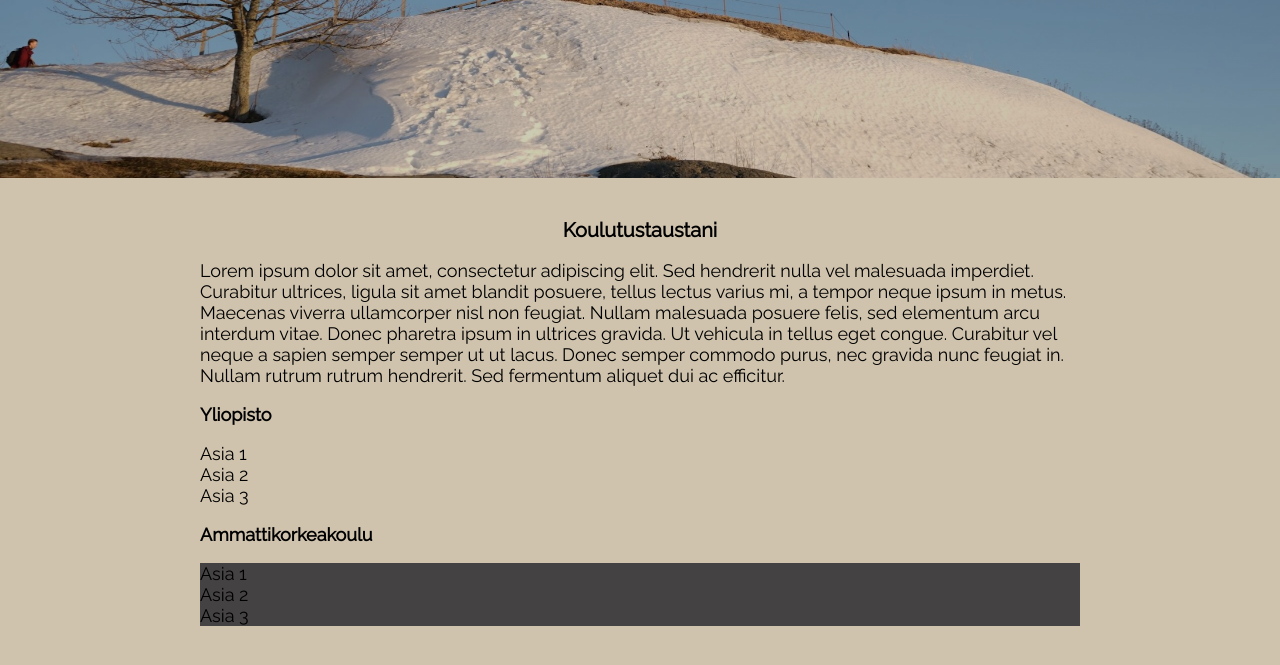
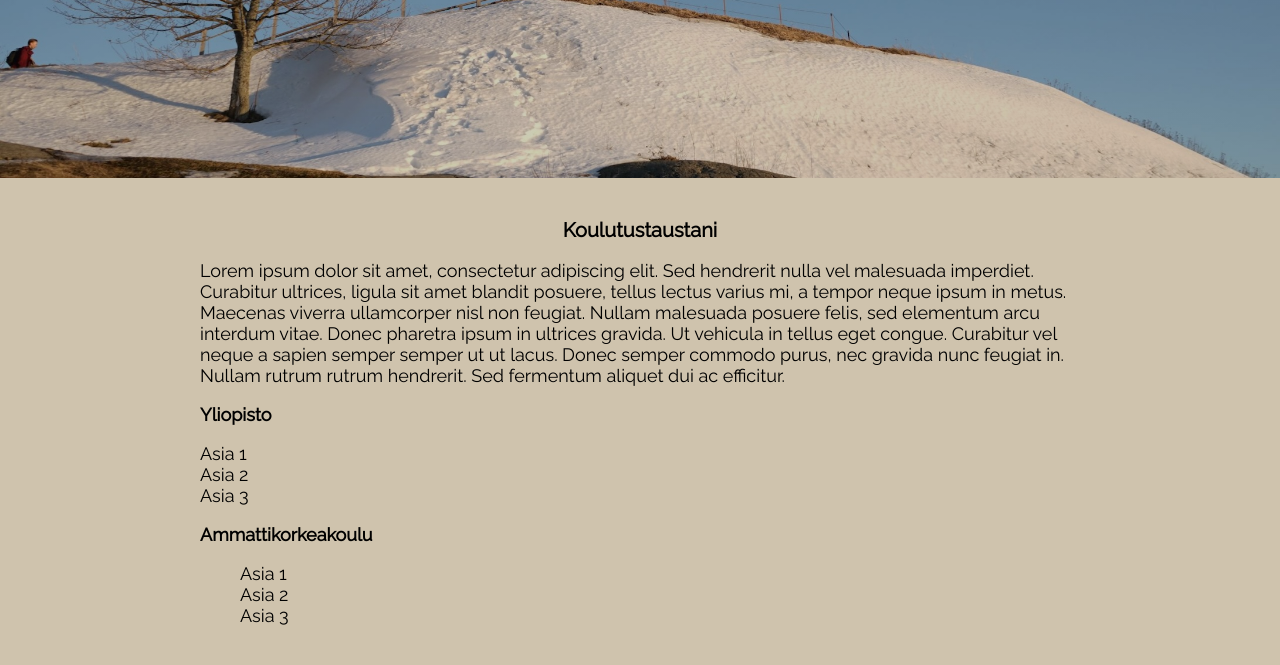
Before and after one commit to millamyl/millamyllyla, a plain HTML site: page education.html in a window 1280 px wide. Shown: the part 339-1004 px from the top of the page. Drawn offline with Linux system fonts and the light colour scheme.

Commit message:
Update style.css

```diff
--- a/style.css
+++ b/style.css
@@ -10,7 +10,7 @@ div {
 
 @import url('https://fonts.googleapis.com/css2?family=Raleway&display=swap');
 
-ul {
+.navigationList {
     list-style-type: none;
     margin: 0;
     padding: 0;
```
